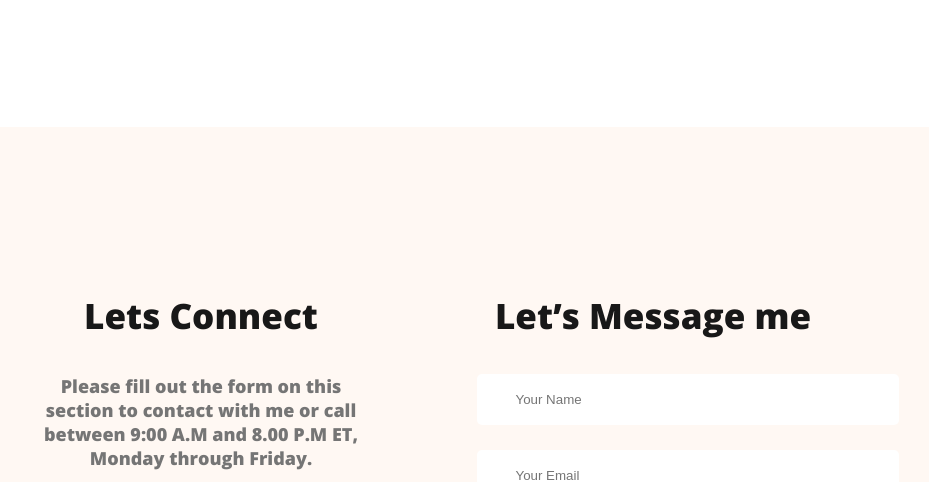
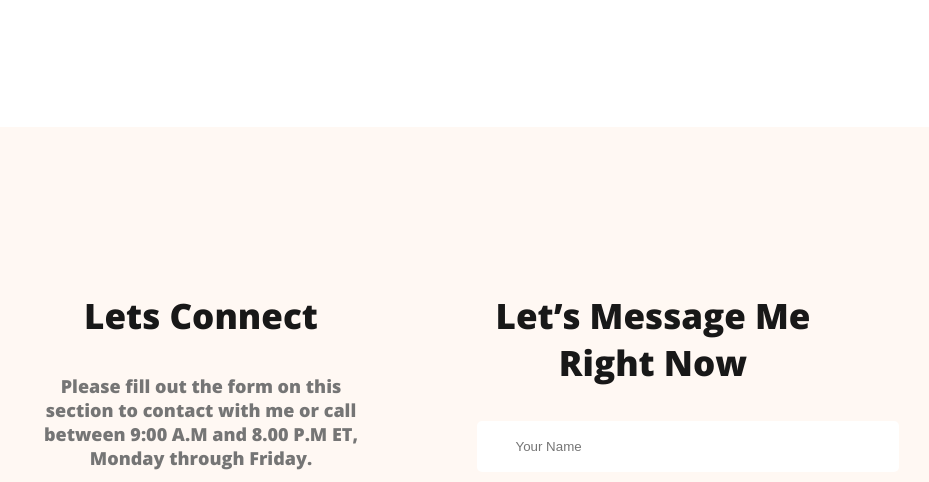
Before and after one commit to tasnimmondoltuba/web-developer-portfolio, a plain HTML site: page index.html in a window 1280 px wide. Shown: the part 3554-4036 px from the top of the page, without its empty margins (213-1142 px from the left). Drawn offline with nearby package versions, Linux system fonts and the light colour scheme.

Commit message:
update added

```diff
--- a/index.html
+++ b/index.html
@@ -159,7 +159,7 @@
     </div>
 </div>
 <div class="footer-col">
-    <h3 class="section-title">Let’s Message me</h3>
+    <h3 class="section-title">Let’s Message Me Right Now</h3>
     <form class="contact">
         <input type="text" placeholder=" Your Name">
         <input type="email" placeholder=" Your Email">
```
